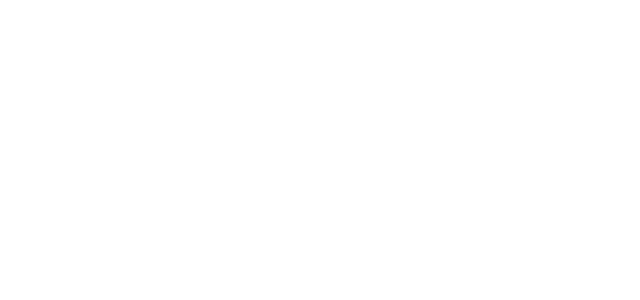
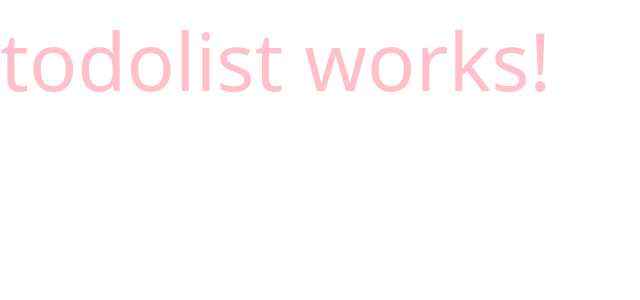
Before and after one commit to zhengluyun/angular-project, an Angular app in the folder client/: page /todolist in a window 1280 px wide. Before the commit this address led to /. Shown: the top 300 px of the page, without its empty margins (0-640 px from the left). Built offline with nearby package versions, Linux system fonts and the light colour scheme.

Commit message:
config basic todo list page

```diff
--- a/client/src/app/app-routing.module.ts
+++ b/client/src/app/app-routing.module.ts
@@ -4,6 +4,7 @@
 import { SigninComponent } from './signin/signin.component';
 import { EventsComponent } from './events/events.component';
 import { AuthGuard } from './auth.guard';
+import { TodolistComponent } from './todolist/todolist.component';
 
 const routes: Routes = [
   {
@@ -23,6 +24,10 @@
     path: "events",
     component: EventsComponent,
     canActivate: [AuthGuard]
+  },
+  {
+    path: "todolist",
+    component: TodolistComponent,
   }
 ];
 
--- a/client/src/app/app.module.ts
+++ b/client/src/app/app.module.ts
@@ -11,13 +11,15 @@
 import { EventsComponent } from './events/events.component';
 import { AuthGuard } from './auth.guard';
 import { TokenInterceptorService } from './token-interceptor.service';
+import { TodolistComponent } from './todolist/todolist.component';
 
 @NgModule({
   declarations: [
     AppComponent,
     SignupComponent,
     SigninComponent,
-    EventsComponent
+    EventsComponent,
+    TodolistComponent
   ],
   imports: [
     BrowserModule,
--- /dev/null
+++ b/client/src/app/todolist/todolist.component.css
@@ -0,0 +1,4 @@
+p{
+    color: pink;
+    font-size: 80px;
+}
--- /dev/null
+++ b/client/src/app/todolist/todolist.component.html
@@ -0,0 +1 @@
+<p>todolist works!</p>
--- /dev/null
+++ b/client/src/app/todolist/todolist.component.ts
@@ -0,0 +1,15 @@
+import { Component, OnInit } from '@angular/core';
+
+@Component({
+  selector: 'app-todolist',
+  templateUrl: './todolist.component.html',
+  styleUrls: ['./todolist.component.css']
+})
+export class TodolistComponent implements OnInit {
+
+  constructor() { }
+
+  ngOnInit(): void {
+  }
+
+}
```
Also changed, not shown: 2 other files (tests, documents, lock files or other folders).
